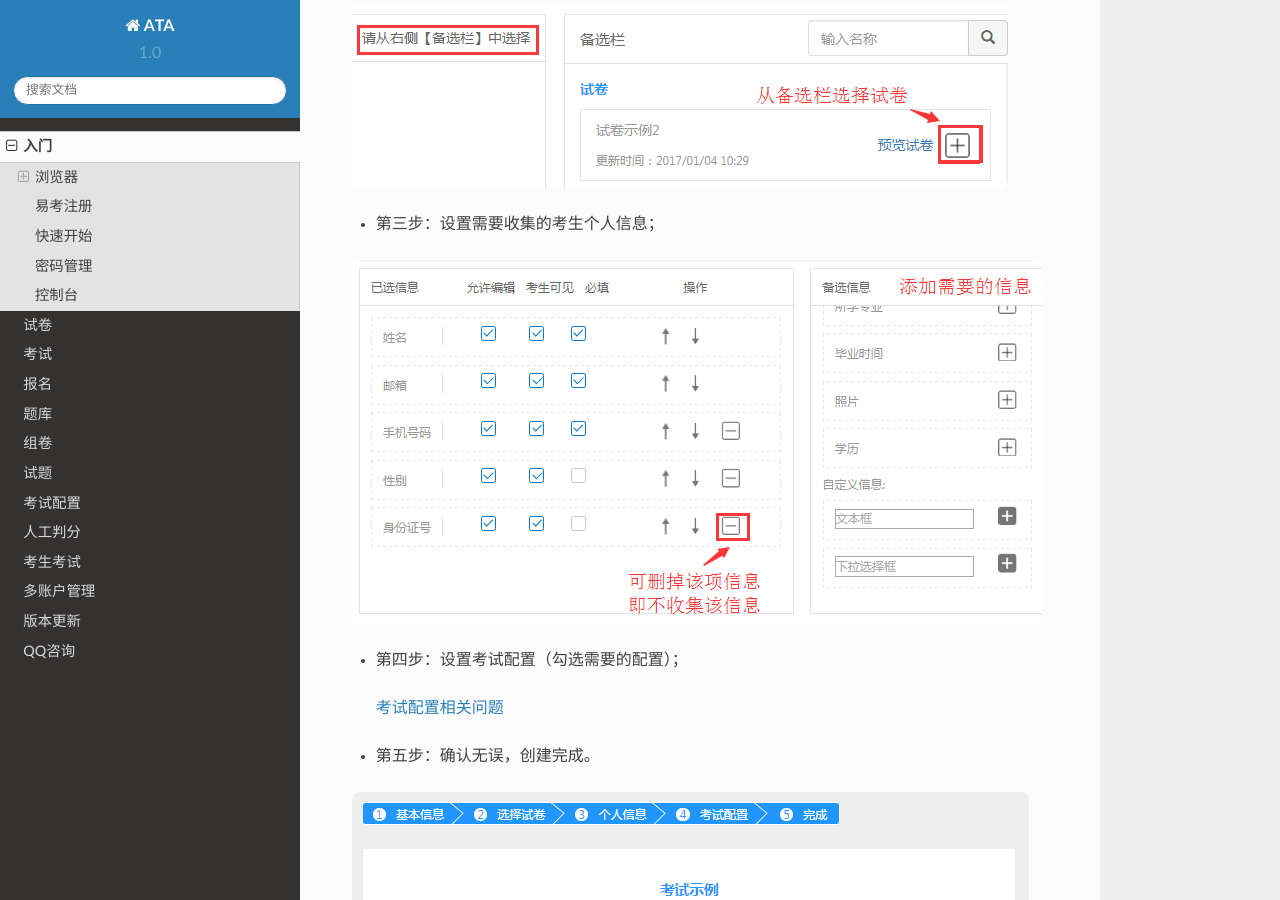
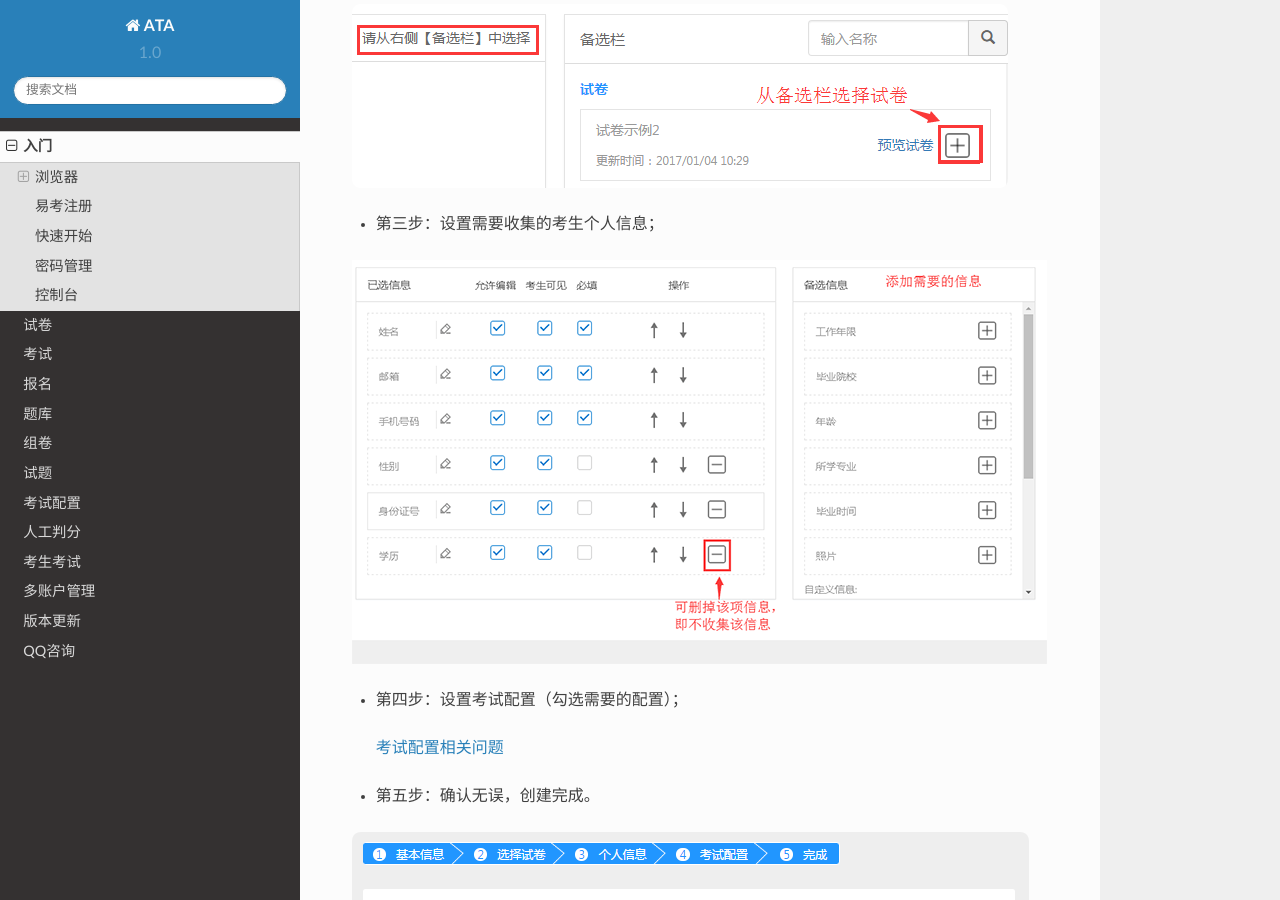
Before and after one commit to yaozhifeng/eztest_doc, a Sphinx documentation site: the page built from docs/source/basic.rst, in a window 1280 px wide and 900 px high, scrolled down 4958 px. Built offline with Sphinx 7.4.7 and the Read the Docs theme 2.0.0, drawn with Linux system fonts in a browser that asks for light colours.

Commit message:
帮助小问题修改

```diff
--- a/docs/source/basic.rst
+++ b/docs/source/basic.rst
@@ -119,7 +119,7 @@ Internet Explorer的任何版本也不支持视频监考功能。
 
 * 第三步：设置需要收集的考生个人信息；
 
-.. image:: _static/1-5.png
+.. image:: _static/r01.png
 
 * 第四步：设置考试配置（勾选需要的配置）；
 
```
Also changed, not shown: docs/source/_static/r01.png (added), docs/source/_static/rm-01.png (added).
